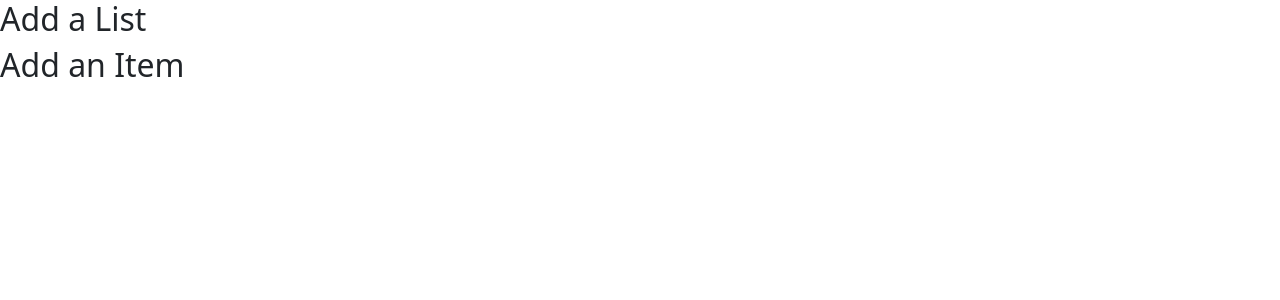
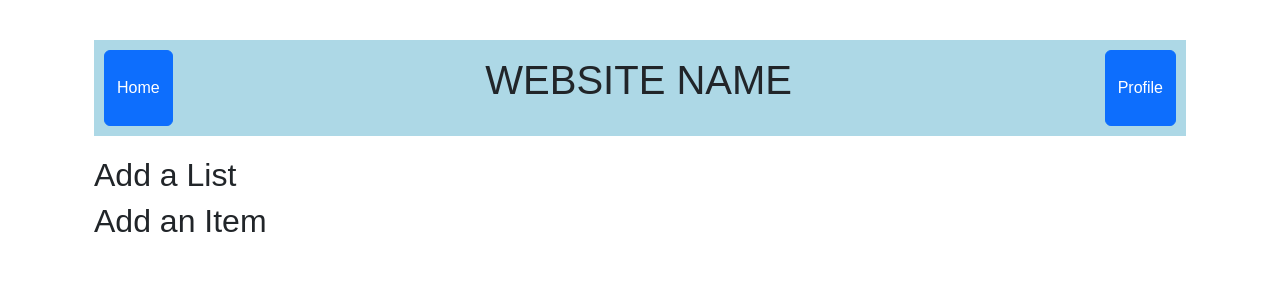
Before and after one commit to CST438Fall2024/FrontEndProject2, a React (Create React App) app in the folder project2group6/: page /add-item in a window 1280 px wide. Shown: the top 300 px of the page. Built offline with nearby package versions, Linux system fonts and the light colour scheme.

Commit message:
Added bootstrap and navigation

```diff
--- a/project2group6/src/App.js
+++ b/project2group6/src/App.js
@@ -1,10 +1,15 @@
 import './App.css';
-
+import {useNavigate, Routes, Route} from 'react-router-dom';
 import List from './pages/List';
 import AddItem from './pages/AddItem'
 // The landing page which has the forms for the login/signup elements
 function App() {
 
+  const navigate = useNavigate();
+
+  const handleNavigation = (path) => {
+  navigate(path);
+ };
 
   return (
 
--- a/project2group6/src/css/Layout.css
+++ b/project2group6/src/css/Layout.css
@@ -1,13 +1,14 @@
 .container {
     font-family: Arial, sans-serif;
-    padding: 20px;  /* Add padding to the container to ensure there's space around the content */
+    padding: 20px;
 }
 
 .header {
     display: flex;
     justify-content: space-between;
     margin-bottom: 20px;
-    padding: 10px;  /* Add padding to move buttons away from the edges */
+    padding: 10px;
+    background-color:lightblue;
 }
 
 .btn {
--- a/project2group6/src/index.js
+++ b/project2group6/src/index.js
@@ -11,6 +11,8 @@ import Layout from "./Layout"
 
 const root = ReactDOM.createRoot(document.getElementById('root'));
 root.render(
+
+  // for navigation
   <React.StrictMode>
     <BrowserRouter>
       <Routes>
--- a/project2group6/src/pages/AddItem.js
+++ b/project2group6/src/pages/AddItem.js
@@ -1,9 +1,10 @@
 import React from 'react';
 import '../css/AddItem.css'
+import Layout from '../Layout'
 function AddItem(){
     return(
-        <div className="addSection">
-
+        <div className="container">
+        <Layout>
         {/* Add a list */}
         <div className="addList">
             <h2>Add a List</h2>
@@ -13,6 +14,7 @@ function AddItem(){
         <div className="addItem">
             <h2>Add an Item</h2>
         </div>
+        </Layout>
         </div>
     );
 }
--- a/project2group6/src/pages/List.js
+++ b/project2group6/src/pages/List.js
@@ -29,7 +29,8 @@ const List = () => {
 
         <div className="container">
             <Layout>
-            <h1>Wishlist / Item List</h1>
+            <h1>Wishlist / Item List <button onClick={() => handleNavigation('/add-item')}>Add</button> </h1>
+
             <div className="item-list">
                 {items.length > 0 ? (
                     items.map((item, index) => (
@@ -42,7 +43,7 @@ const List = () => {
                 ) : (
                     <p>No items available</p>
                 )}
-                <button onClick={() => handleNavigation('/add-item')}>Add</button>
+
             </div>
             </Layout>
         </div>
```
